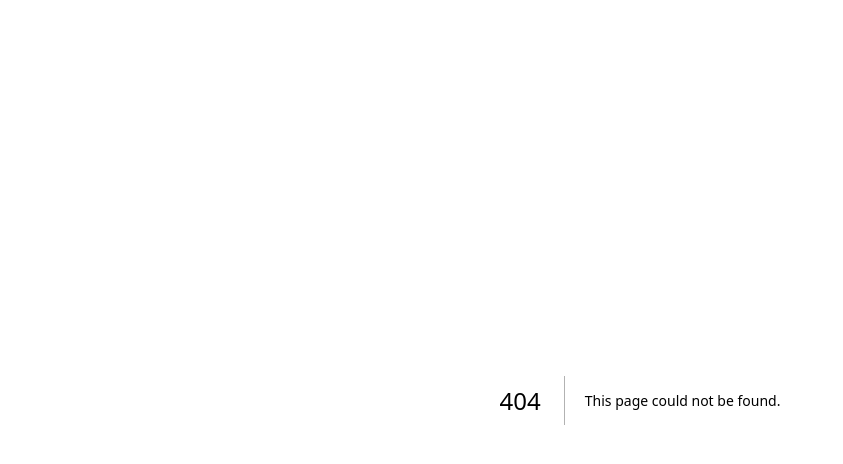
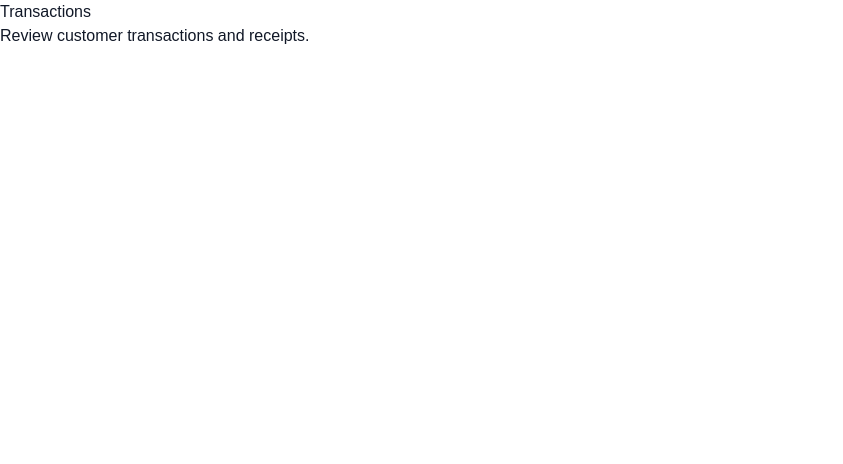
Before and after one commit to pra-y104/promvanta, a Next.js app: page /admin/transactions in a window 1280 px wide. Before the commit this address had no page. Shown: the top 464 px of the page, without its empty margins (0-843 px from the left). Built offline with nearby package versions, Linux system fonts and the light colour scheme.

Commit message:
Create AdminTransactionsPage component

```diff
--- /dev/null
+++ b/app/admin/transactions/page.tsx
@@ -0,0 +1,8 @@
+export default function AdminTransactionsPage() {
+  return (
+    <main>
+      <h1>Transactions</h1>
+      <p>Review customer transactions and receipts.</p>
+    </main>
+  );
+}
```
